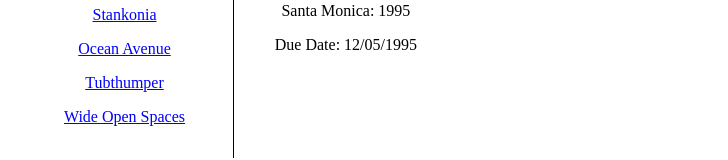
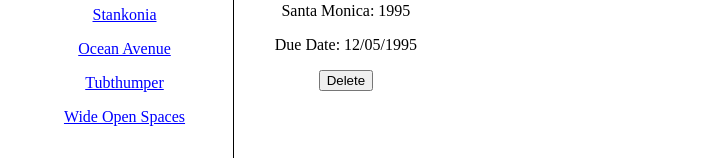
Before and after one commit to Uillianleal/tutorial-react-router-dom6-4, a React (Vite) app: page /invoices/1995 in a window 1280 px wide. Shown: the part 236-396 px from the top of the page, without its empty margins (24-752 px from the left). Built offline with nearby package versions, Linux system fonts and the light colour scheme.

Commit message:
Navigating programmatically

```diff
--- a/src/data.ts
+++ b/src/data.ts
@@ -1,4 +1,4 @@
-const invoices = [
+let invoices = [
     {
         name: "Santa Monica",
         number: 1995,
@@ -40,3 +40,9 @@
         (invoice) => invoice.number === number
     );
 }
+
+export function deleteInvoice(number: any) {
+    invoices = invoices.filter(
+        (invoice) => invoice.number !== number
+    );
+}
--- a/src/routes/Expenses/Invoices/Invoce/index.tsx
+++ b/src/routes/Expenses/Invoices/Invoce/index.tsx
@@ -1,8 +1,10 @@
-import { useParams } from "react-router-dom";
-import { getInvoice } from "../../../../data";
+import { useParams, useNavigate } from "react-router-dom";
+import { deleteInvoice, getInvoice } from "../../../../data";
 
 export default function Invoice() {
   const params = useParams();
+  const navigate = useNavigate();
+
   const invoice = getInvoice(Number(params.invoiceId));
   return (
     invoice && (
@@ -12,6 +14,16 @@
           {invoice.name}: {invoice.number}
         </p>
         <p>Due Date: {invoice.due}</p>
+        <p>
+          <button
+            onClick={() => {
+              deleteInvoice(invoice.number);
+              navigate("/invoices" + location.search);
+            }}
+          >
+            Delete
+          </button>
+        </p>
       </main>
     )
   );
```
